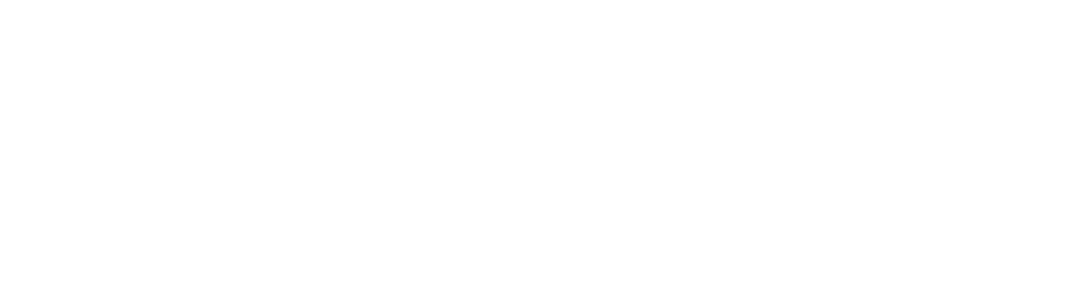
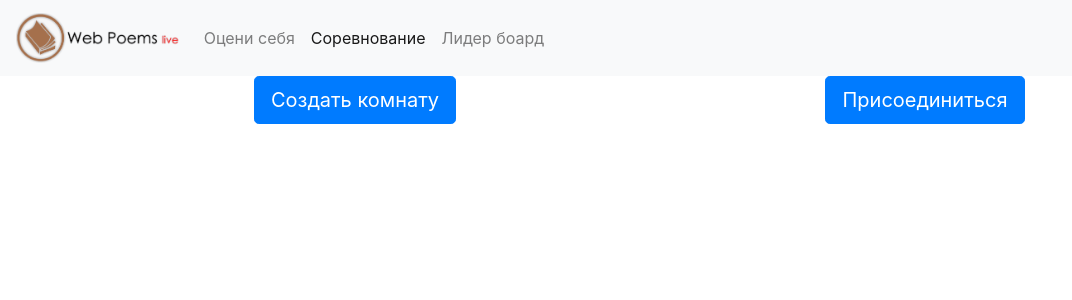
Before and after one commit to gakhromov/web-poems, a React (Create React App) app in the folder front-end/: page /join-competition in a window 1280 px wide. Shown: the top 300 px of the page, without its empty margins (0-1072 px from the left). Built offline with nearby package versions, Linux system fonts and the light colour scheme.

Commit message:
feat: added components for competition 🧠

```diff
--- a/front-end/src/components/NavigationBar/NavigationBar.js
+++ b/front-end/src/components/NavigationBar/NavigationBar.js
@@ -11,7 +11,7 @@
 
             <Nav className="mr-auto" defaultActiveKey={props.activePage}>
                 <Nav.Link href="single-user-mode">Оцени себя</Nav.Link>
-                <Nav.Link href="competition">Соревнование</Nav.Link>
+                <Nav.Link href="join-competition">Соревнование</Nav.Link>
                 <Nav.Link href="leaderboard">Лидер боард</Nav.Link>
             </Nav>
         </Navbar>
--- a/front-end/src/components/app/App.js
+++ b/front-end/src/components/app/App.js
@@ -2,6 +2,8 @@
 import './App.css'
 import "bootstrap/dist/css/bootstrap.css"
 import {SingleUserModePage} from "../../pages/Main/SingleUserModePage"
+import {JoinCompetition} from "../../pages/JoinCompetition/JoinCompetition"
+import {Competition} from "../../pages/Competition/Competition"
 import {BrowserRouter, Route, Switch} from 'react-router-dom'
 import {LeaderBoardPage} from "../../pages/LeaderBoard/LeaderBoard"
 
@@ -17,6 +19,14 @@
                     path="/leaderboard"
                     component={LeaderBoardPage}
                 />
+                <Route
+                    path="/join-competition"
+                    component={JoinCompetition}
+                />
+                <Route
+                    path="/competition"
+                    component={Competition}
+                />
             </Switch>
         </BrowserRouter>
     )
--- /dev/null
+++ b/front-end/src/pages/Competition/Competition.js
@@ -0,0 +1,19 @@
+import React from 'react'
+import {Container} from 'react-bootstrap'
+import {NavigationBar} from '../../components/NavigationBar/NavigationBar'
+
+export class Competition extends React.Component {
+    state = {
+
+    }
+
+    render() {
+        return (
+            <>
+                <Container>
+                    Hi there
+                </Container>
+            </>
+        )
+    }
+}
--- /dev/null
+++ b/front-end/src/pages/JoinCompetition/JoinCompetition.js
@@ -0,0 +1,32 @@
+import React from 'react'
+import {Link} from 'react-router-dom'
+import {Container, Row, Col, Button} from 'react-bootstrap'
+import {NavigationBar} from '../../components/NavigationBar/NavigationBar'
+
+export class JoinCompetition extends React.Component {
+    state = {
+        username: null,
+    }
+
+    render() {
+        return (
+            <>
+                <NavigationBar activePage="join-competition"/>
+                <Container>
+                    <Row>
+                        <Col align="center">
+                            <Link to="/competition">
+                                <Button size="lg">Создать комнату</Button>
+                            </Link>
+                        </Col>
+                        <Col align="center">
+                            <Link to="/competition">
+                                <Button size="lg">Присоединиться</Button>
+                            </Link>
+                        </Col>
+                    </Row>
+                </Container>
+            </>
+        )
+    }
+}
```
Also changed, not shown: 1 other file (tests, documents, lock files or other folders).
